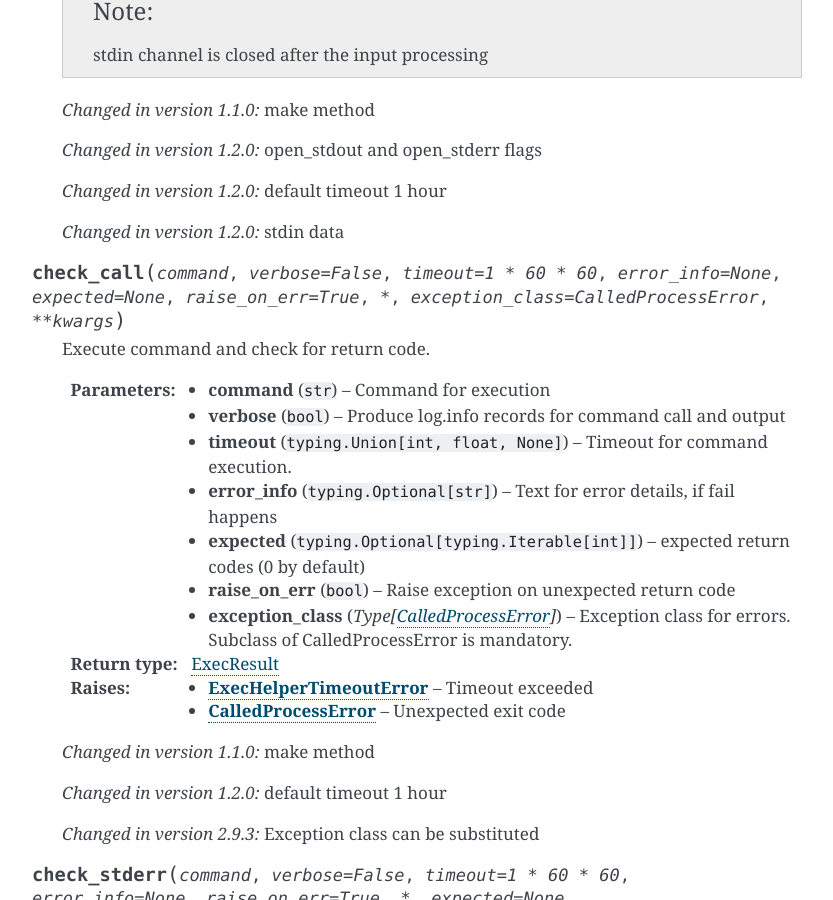
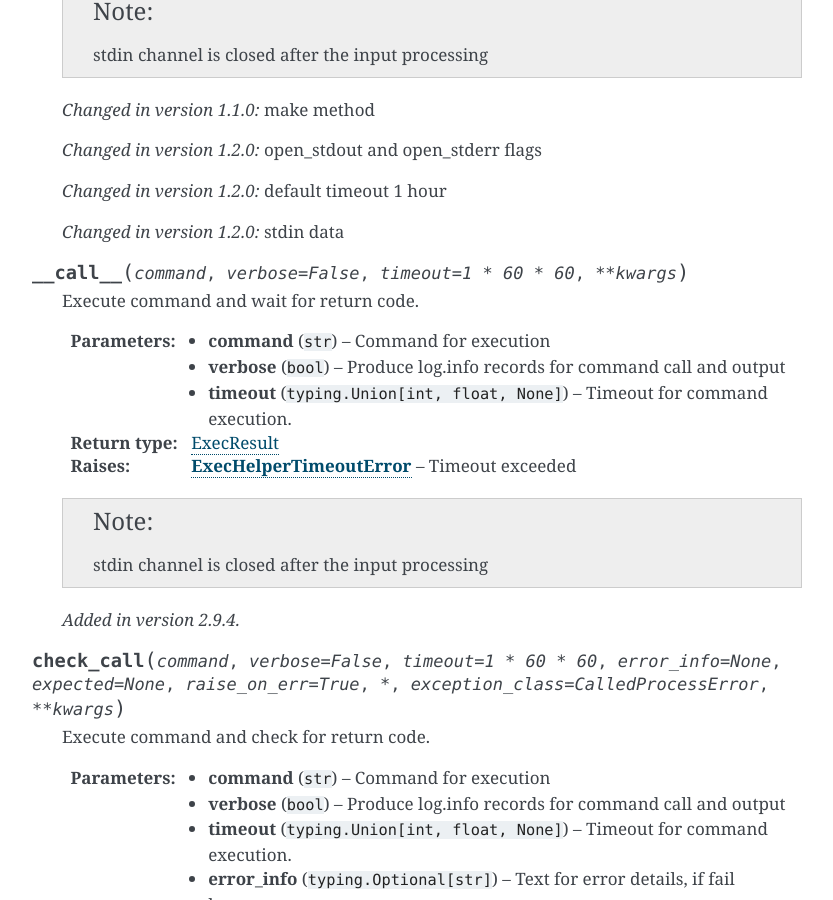
Before and after one commit to python-useful-helpers/exec-helpers, a Sphinx documentation site: the page built from doc/source/Subprocess.rst, in a window 1280 px wide and 900 px high, scrolled down 1670 px. Shown: the whole window, without its empty margins (248-1081 px from the left). Built offline with Sphinx 7.4.7, drawn with Linux system fonts in a browser that asks for light colours; some of the changed text lies outside the part shown.

Commit message:
Allow direct call of helpers: shortcut to execute
(cherry picked from commit 3ab770036e03c58cc88a058cd87d1cf4d98d4d4e)
Signed-off-by: Alexey Stepanov <penguinolog@gmail.com>

```diff
--- a/doc/source/Subprocess.rst
+++ b/doc/source/Subprocess.rst
@@ -90,6 +90,22 @@ API: Subprocess
         .. versionchanged:: 1.2.0 default timeout 1 hour
         .. versionchanged:: 1.2.0 stdin data
 
+    .. py:method:: __call__(command, verbose=False, timeout=1*60*60, **kwargs)
+
+        Execute command and wait for return code.
+
+        :param command: Command for execution
+        :type command: ``str``
+        :param verbose: Produce log.info records for command call and output
+        :type verbose: ``bool``
+        :param timeout: Timeout for command execution.
+        :type timeout: ``typing.Union[int, float, None]``
+        :rtype: ExecResult
+        :raises ExecHelperTimeoutError: Timeout exceeded
+
+        .. note:: stdin channel is closed after the input processing
+        .. versionadded:: 2.9.4
+
     .. py:method:: check_call(command, verbose=False, timeout=1*60*60, error_info=None, expected=None, raise_on_err=True, *, exception_class=CalledProcessError, **kwargs)
 
         Execute command and check for return code.
--- a/exec_helpers/__init__.py
+++ b/exec_helpers/__init__.py
@@ -51,9 +51,9 @@ __all__ = (
     "ExecResult",
 )
 
-try:
+try:  # pragma: no cover
     __version__ = pkg_resources.get_distribution(__name__).version
-except pkg_resources.DistributionNotFound:
+except pkg_resources.DistributionNotFound:  # pragma: no cover
     # package is not installed, try to get from SCM
     try:
         # noinspection PyPackageRequirements,PyUnresolvedReferences
```
Also changed, not shown: README.rst (+9 -0 lines), doc/source/SSHClient.rst (+15 -0 lines), 3 other files.
